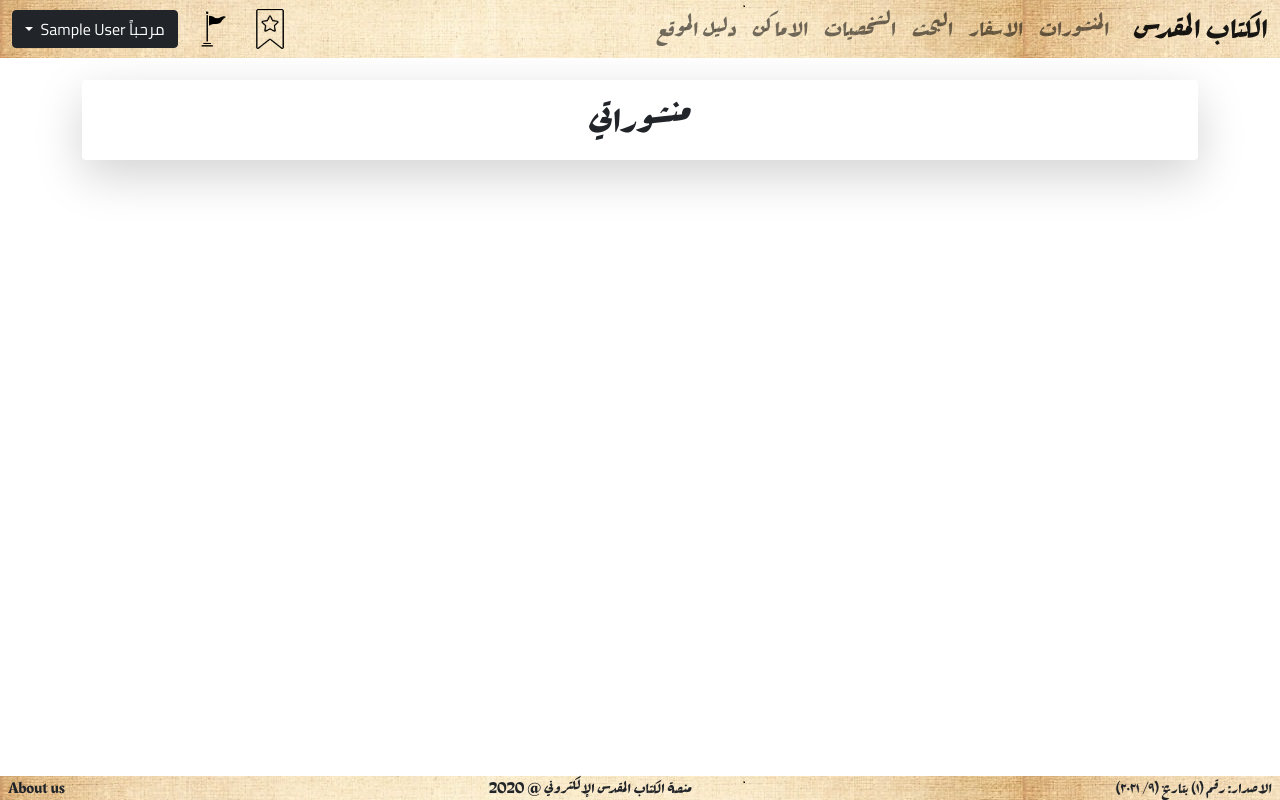
After one commit to emadunan/church, a Django app: page /myblogs in a window 1280 px wide. The commit adds this page. Run offline with Django 3.2, Linux system fonts and the light colour scheme; the visitor is signed in with stand-in values (Sample User, id 1); some libraries are stand-ins or nearby versions.

Commit message:
myblogs page created

```diff
--- a/scripture/static/scripture/css/style.css
+++ b/scripture/static/scripture/css/style.css
@@ -65,6 +65,10 @@ main {
 .navbar-brand {
   font-size: 2rem;
   color: #ffffff;
+}
+
+.cc_user__dropdown {
+  font-family: cairoRegular;
 }
 
 .dropdown-menu {
--- a/scripture/templates/scripture/blogs.html
+++ b/scripture/templates/scripture/blogs.html
@@ -63,11 +63,15 @@
             <div class="card-footer border-warning">
                 <small class="text-muted">{{blog.written_by.first_name}} {{blog.written_by.last_name}}</small>
                 <small class="text-muted">{{blog.last_edited}}</small>
+
+                {% if blog.written_by.id == user.id %}
                 <form action="{% url 'blog-edit' blog.id %}" method="get">
                     <button type="submit" class="btn btn-sm btn-outline-warning">
                         <i class="bi bi-pen"></i>
                     </button>
                 </form>
+                {% endif %}
+
             </div>
         </div>
     </div>
--- a/scripture/templates/scripture/layout.html
+++ b/scripture/templates/scripture/layout.html
@@ -97,7 +97,7 @@
             </ul>
 
             {% if user.is_authenticated %}
-            <div class="btn-group ms-auto">
+            <div class="btn-group ms-auto cc_user__dropdown">
               <a id="id_user-favorites__flag" href="{% url 'getFavVersesForUser' %}">
                 <img src="{% static 'scripture/img/bookmark.png' %}" alt="Home" class="me-3">
               </a>
@@ -113,9 +113,9 @@
                 > مرحباً {{user.first_name}} {{user.last_name}}
                 </button>
                 <ul class="dropdown-menu dropdown-menu-start">
-                  <li><a class="dropdown-item" href="#">الإعدادات</a></li>
-                  <li><a class="dropdown-item" href="#">البروفيل</a></li>
-                  <li><a class="dropdown-item" href="{% url 'logout' %}">خروج</a></li>
+                  <li><a class="dropdown-item text-center" href="{% url 'my-blogs' %}">منشوراتى</a></li>
+                  <li><a class="dropdown-item text-center" href="#">البروفيل</a></li>
+                  <li><a class="dropdown-item text-center" href="{% url 'logout' %}">خروج</a></li>
                 </ul>
               </div>
             </div>
--- /dev/null
+++ b/scripture/templates/scripture/myblogs.html
@@ -0,0 +1,11 @@
+{% extends 'scripture/layout.html' %}
+{% load static %}
+
+
+{% block content %}
+<div id="id_blogs__title">
+    <h1 class="text-center shadow-lg p-3 mb-5 bg-body rounded">
+        منشوراتي
+    </h1>
+</div>
+{% endblock %}
--- a/scripture/urls.py
+++ b/scripture/urls.py
@@ -23,6 +23,7 @@ urlpatterns = [
     path('blog-add', views.view_blog_add, name='blog-add'),
     path('blog-edit/<int:id>', views.view_blog_edit, name='blog-edit'),
     path('blog-del/<int:id>', views.view_blog_del, name='blog-del'),
+    path('myblogs', views.view_my_blogs, name='my-blogs'),
 
     # API End Points
     path('setLocation', views.view_setLocation, name='setLocation'),
--- a/scripture/views.py
+++ b/scripture/views.py
@@ -197,6 +197,12 @@ def view_blogs(request):
         "blogs": blogs
     })
 
+def view_my_blogs(request):
+    blogs = Blog.objects.filter(written_by=request.user)
+    return render(request, "scripture/myblogs.html", {
+        "blogs": blogs
+    })
+
 
 def view_blog(request, id):
     blog = Blog.objects.get(pk=id)
```
